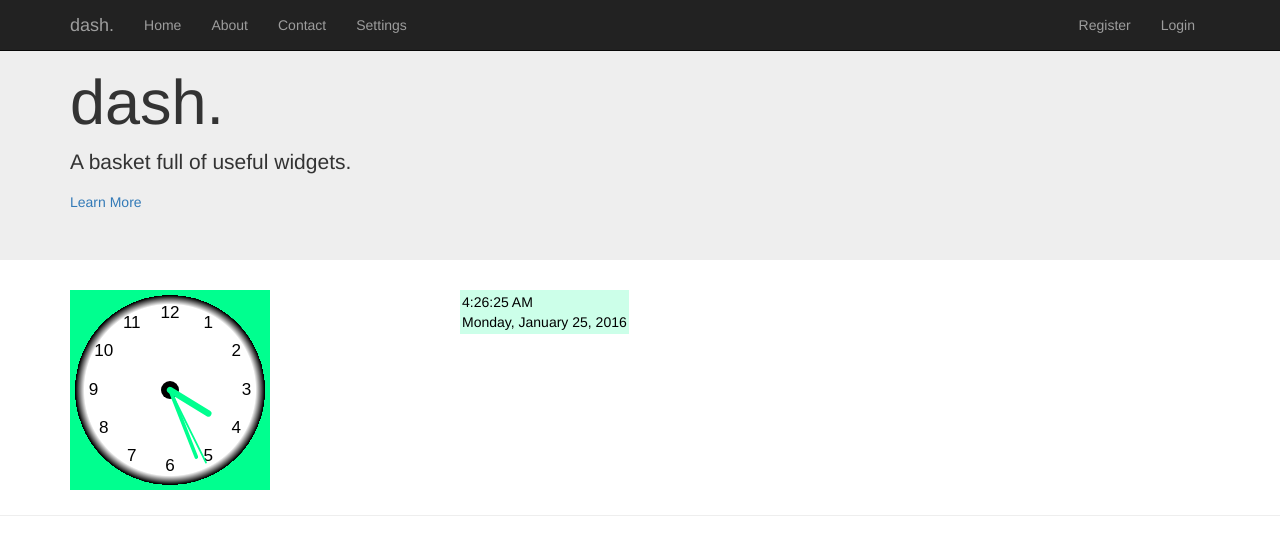
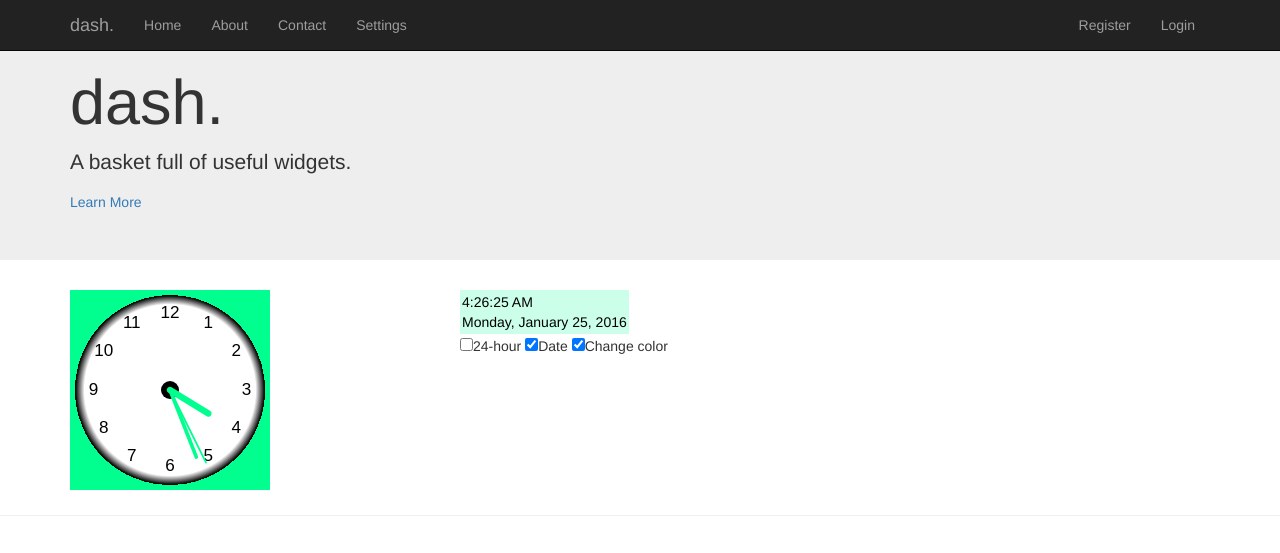
Before and after one commit to felipe-mans/dash, a Flask app: template templates/test.html in a window 1280 px wide. Shown: the top 553 px of the page. Run offline with Flask 2, Linux system fonts and the light colour scheme; the template is opened without the code that fills it, so the values that code supplies are empty; some libraries are stand-ins or nearby versions.

Commit message:
updates so far

```diff
--- a/static/digitalClock.js
+++ b/static/digitalClock.js
@@ -1,5 +1,3 @@
-var twelveHours = true;
-
 var days = new Array(7);
 days[0] = "Sunday";
 days[1] = "Monday";
@@ -23,34 +21,39 @@ months[9] = "October";
 months[10] = "November";
 months[12] = "December";
 
-displayClock(twelveHours);
-setInterval(displayClock, 100, twelveHours);
+displayClock();
+setInterval(displayClock, 100);
 
-function displayClock(twelveHours) {
-    var clock = document.getElementById("digitalClock");
+function displayClock(twentyFourHours) {
+	var digitalClock = document.getElementById("digitalClock");
+	var twentyFourHours = document.getElementById("twentyFourHours").checked;
+	var yesDate = document.getElementById("yesDate").checked;
+	var changeColor = document.getElementById("changeColor").checked;
     var now = new Date();
     var hour = now.getHours();
     var minute = now.getMinutes();
     var second = now.getSeconds();
 	var hh;
-	var am_pm, date = "";
+	var am_pm, date;
+	am_pm = date = "";
 
-	if(twelveHours) {
-	    // ~~ is equivalent to Math.floor here
+	if(twentyFourHours) {
+		hh = "" + ~~(hour/10) + hour % 10;
+	}
+	else {
 		hh = hour % 12;
 		am_pm = hour >= 12 ? " PM" : " AM";
-	}
-	else {
-		hh = "" + ~~(hour/10) + hour % 10;
 	}
 
    	var time = [hh,
                 "" + ~~(minute/10) + minute % 10,
                 "" + ~~(second/10) + second % 10];
 
+	if(yesDate) {
+		date = days[now.getDay()] + ", " + months[now.getMonth()] + " " + now.getDate() + ", " + now.getFullYear();
+	}
 
-    clock.innerHTML = time.join(":") + am_pm + "<br>"
-	                  + days[now.getDay()] + ", " + months[now.getMonth()] + " " + now.getDate() + ", " + now.getFullYear();
+	digitalClock.innerHTML = time.join(":") + am_pm + "<br>" + date;
 
 	// out of 360 for hsl
 	var degree = (now.getSeconds() + now.getMilliseconds() / 1000) * 6;
@@ -58,9 +61,12 @@ function displayClock(twelveHours) {
 	var color = "hsl("
 	            + degree
 				+ ", 100%, 50%)";
-
-	var digitalClock = document.getElementById("digitalClock");
-
-	digitalClock.style.backgroundColor = "hsl(" + degree + ", 100%, 90%)";
-	digitalClock.style.color = "black";//"hsl(" + (degree + 180) % 360 + ", 100%, 20%)";
+	if(changeColor) {
+		digitalClock.style.backgroundColor = "hsl(" + degree + ", 100%, 90%)";
+		digitalClock.style.color = "black";//"hsl(" + (degree + 180) % 360 + ", 100%, 20%)";
+	}
+	else {
+		digitalClock.style.backgroundColor = "white";
+		digitalClock.style.color = "black";
+	}
 };
--- a/templates/test.html
+++ b/templates/test.html
@@ -58,6 +58,11 @@
 	</div>
 	<div class="col-md-4">
 	  <div id="digitalClock" class="digitalClock" style="display: inline-block; padding: 2px"></div>
+	  <form>
+	    <input type="checkbox" id="twentyFourHours">24-hour</input>
+		<input type="checkbox" id="yesDate" checked>Date</input>
+		<input type="checkbox" id="changeColor" checked>Change color</input>
+	  </form>
 	</div>
       </div>
     </div>
```
